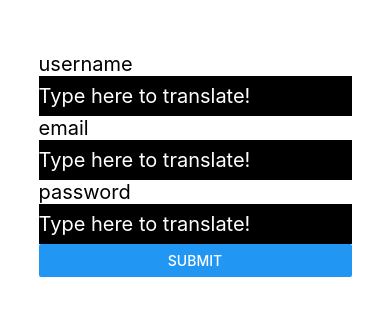
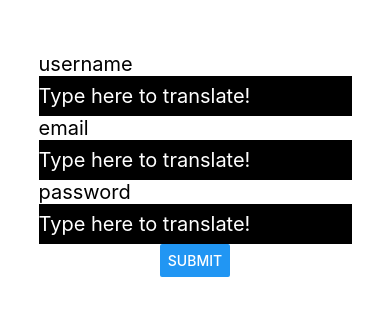
Before and after one commit to bex9119/roam-app, a React Native app: screen / in a window 390 px wide. Shown: the part 258-574 px from the top of the page. Built offline with nearby package versions, Linux system fonts and the light colour scheme.

Commit message:
updated user-auth

```diff
--- a/components/SignUp.js
+++ b/components/SignUp.js
@@ -1,106 +1,141 @@
-import { useState } from "react"
-import { StyleSheet } from "react-native"
-import { Button, TextInput, View } from "react-native-web"
-import { Text } from "react-native-web"
+import { useState } from "react";
+import { StyleSheet } from "react-native";
+import { Button, Modal, TextInput, View } from "react-native-web";
+import { Text } from "react-native-web";
 import { createUserWithEmailAndPassword } from "firebase/auth";
-import { auth, db } from '../config';
-import {collection, addDoc} from 'firebase/firestore';
-
-
-
-
+import { auth, db } from "../config";
+import { collection, addDoc } from "firebase/firestore";
 
 export default function SignUp() {
-    const [username, setUsername] = useState("")
-    const [email, setEmail] = useState("")
-    const [password, setPassword] = useState("")
-    const [buttonDisabled, setButtonDisabled] = useState(false)
+    const [username, setUsername] = useState("");
+    const [email, setEmail] = useState("");
+    const [password, setPassword] = useState("");
+    const [buttonDisabled, setButtonDisabled] = useState(false);
+    const [modalVisible, setModalVisible] = useState(false);
 
-
-    const userData = {
-        uid: "",
-        username: "",
-        email: "",
-        }
-
-    function handleSubmit(){
-        userData.username = username;
-        userData.email = email;
-        console.log(userData)
-        setButtonDisabled(true)
+    function handleSubmit() {
+        setButtonDisabled(true);
+        setModalVisible(true);
 
         createUserWithEmailAndPassword(auth, email, password)
             .then((userCredential) => {
-            userData.uid = userCredential.user.uid;
-            const usersCollection = collection(db, 'users');
-
+                // Signed up
+                const user = userCredential.user;
+                console.log(user.uid);
+                const userData = {
+                    uid: user.uid,
+                    username: username,
+                    email: email,
+                };
+                const usersCollection = collection(db, "users");
                 // Add a new document with a generated ID
                 addDoc(usersCollection, userData)
                     .then((docRef) => {
-                console.log('User document written with ID: ', docRef.id);
-
+                        console.log(
+                            "User document written with ID: ",
+                            docRef.id
+                        );
                         // Now you can navigate to the home page or perform other actions
-
-
                     })
                     .catch((error) => {
-                console.error('Error adding document: ', error);
+                        console.error("Error adding document: ", error);
                         // Handle Firestore error
                     });
             })
             .catch((error) => {
                 console.log(error);
-        })
-
+            });
     }
 
-     //API CALL TO SEND THESE DETAILS TO FIREBASE
-        //SEPERATE PASSWORD API CALL TO STORE PASSWORD
-
-        //Once all completed
-
-
-
+    if (modalVisible) {
+        return (
+            <View style={styles.centeredView}>
+                <Modal visible={modalVisible} animationType="fade">
+                    <View style={styles.centeredView}>
+                        <Text>All signed up!</Text>
+                        <Button
+                            title="OK"
+                            onPress={setModalVisible(false)}
+                        ></Button>
+                    </View>
+                </Modal>
+            </View>
+        );
+    }
 
     return (
-
+        <>
             <View>
                 <Text style={styles.text}>username</Text>
                 <TextInput
                     style={styles.textInput}
                     placeholder="Type here to translate!"
-            onChangeText={newText => setUsername(newText)}
+                    onChangeText={(newText) => setUsername(newText)}
                     defaultValue={username}
                 />
                 <Text style={styles.text}>email</Text>
                 <TextInput
                     style={styles.textInput}
                     placeholder="Type here to translate!"
-                onChangeText={newText => setEmail(newText)}
+                    onChangeText={(newText) => setEmail(newText)}
                     defaultValue={email}
                 />
                 <Text style={styles.text}>password</Text>
                 <TextInput
                     style={styles.textInput}
                     placeholder="Type here to translate!"
-            onChangeText={newText => setPassword(newText)}
+                    onChangeText={(newText) => setPassword(newText)}
                     defaultValue={password}
                 />
-
-            <Button style={styles.button} disabled={buttonDisabled} title="submit" onPress={handleSubmit}/>
-
             </View>
+            <View>
+                <Button
+                    style={styles.button}
+                    disabled={buttonDisabled}
+                    title="submit"
+                    onPress={handleSubmit}
+                />
+            </View>{" "}
+        </>
     );
-
-
-
 }
 
+const styles = StyleSheet.create({
+    container: {
+        flex: 5,
+        backgroundColor: "black",
+        color: "white",
+        fontSize: 20,
+        alignContent: "space-between",
+    },
+    textInput: {
+        backgroundColor: "black",
+        color: "white",
+        height: 40,
+        fontSize: 20,
+    },
+    centeredView: {
+        flex: 1,
+        justifyContent: "center",
+        alignItems: "center",
+        marginTop: 22,
+    },
 
-const styles = StyleSheet.create({
-    container: {flex: 5, backgroundColor: "black", color: "white", fontSize: 20, alignContent: 'space-between'},
-    textInput: {backgroundColor:"black", color:"white", height: 40, fontSize: 20},
-    text: {fontSize: 20},
-    button: {marginTop: 10},
-
-})
+    modalView: {
+        margin: 20,
+        backgroundColor: "white",
+        borderRadius: 20,
+        padding: 35,
+        alignItems: "center",
+        shadowColor: "#000",
+        shadowOffset: {
+            width: 0,
+            height: 2,
+        },
+        shadowOpacity: 0.25,
+        shadowRadius: 4,
+        elevation: 5,
+    },
+    text: { fontSize: 20 },
+    button: { margin: 10 },
+});
```
Also changed, not shown: package.json (+4 -3 lines), 1 other file (tests, documents, lock files or other folders). Lines whose indentation alone changed are shown as unchanged.
